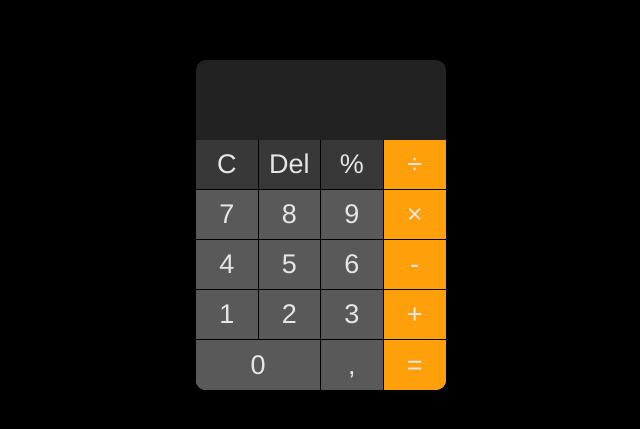
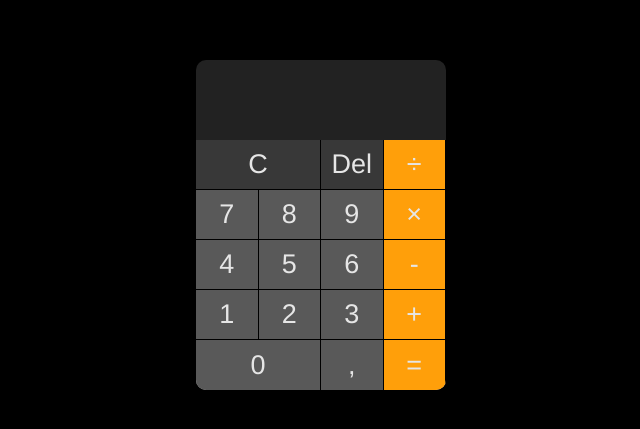
Before and after one commit to maxxie-whatsoever/Calculator, a React (Create React App) app in the folder calculator/: page / in a window 1280 px wide. Shown: the part 175-604 px from the top of the page, without its empty margins (319-959 px from the left). Built offline with nearby package versions, Linux system fonts and the light colour scheme.

Commit message:
active background

```diff
--- a/calculator/src/Buttons.jsx
+++ b/calculator/src/Buttons.jsx
@@ -5,28 +5,28 @@ class Buttons extends Component {
     render() {
         return (
             <div className='buttons'>
-                <button name='c'    onClick={e => this.props.onClick(e.target.name)}>                   C      </button>
-                <button name='del'  onClick={e => this.props.onClick(e.target.name)}>                   Del    </button>
-                <button name='%'    onClick={e => this.props.onClick(e.target.name)}>                   %      </button>
-                <button name='/'    onClick={e => this.props.onClick(e.target.name)}>                   ÷      </button>
-                <button name='7'    onClick={e => this.props.onClick(e.target.name)}>                   7      </button>
-                <button name='8'    onClick={e => this.props.onClick(e.target.name)}>                   8      </button>
-                <button name='9'    onClick={e => this.props.onClick(e.target.name)}>                   9      </button>
-                <button name='*'    onClick={e => this.props.onClick(e.target.name)}>                   ×      </button>
+                    <button name='c'    onClick={e => this.props.onClick(e.target.name)} className='zero'>   C      </button>
+                    <button name='del'  onClick={e => this.props.onClick(e.target.name)}>                    Del    </button>
+                    <button name='/'    onClick={e => this.props.onClick(e.target.name)} className='orange'> ÷      </button>
 
-                <button name='4'    onClick={e => this.props.onClick(e.target.name)}>                   4      </button>
-                <button name='5'    onClick={e => this.props.onClick(e.target.name)}>                   5      </button>
-                <button name='6'    onClick={e => this.props.onClick(e.target.name)}>                   6      </button>
-                <button name='-'    onClick={e => this.props.onClick(e.target.name)}>                   -      </button>
+                    <button name='7'    onClick={e => this.props.onClick(e.target.name)}>                    7      </button>
+                    <button name='8'    onClick={e => this.props.onClick(e.target.name)}>                    8      </button>
+                    <button name='9'    onClick={e => this.props.onClick(e.target.name)}>                    9      </button>
+                    <button name='*'    onClick={e => this.props.onClick(e.target.name)} className='orange'> ×      </button>
 
-                <button name='1'    onClick={e => this.props.onClick(e.target.name)}>                   1      </button>
-                <button name='2'    onClick={e => this.props.onClick(e.target.name)}>                   2      </button>
-                <button name='3'    onClick={e => this.props.onClick(e.target.name)}>                   3      </button>
-                <button name='+'    onClick={e => this.props.onClick(e.target.name)}>                   +      </button>
+                    <button name='4'    onClick={e => this.props.onClick(e.target.name)}>                    4      </button>
+                    <button name='5'    onClick={e => this.props.onClick(e.target.name)}>                    5      </button>
+                    <button name='6'    onClick={e => this.props.onClick(e.target.name)}>                    6      </button>
+                    <button name='-'    onClick={e => this.props.onClick(e.target.name)} className='orange'> -      </button>
 
-                <button name='0'    onClick={e => this.props.onClick(e.target.name)} className='zero'>  0      </button>
-                <button name='.'    onClick={e => this.props.onClick(e.target.name)}>                   ,      </button>
-                <button name='='    onClick={e => this.props.onClick(e.target.name)}>                   =      </button>
+                    <button name='1'    onClick={e => this.props.onClick(e.target.name)}>                    1      </button>
+                    <button name='2'    onClick={e => this.props.onClick(e.target.name)}>                    2      </button>
+                    <button name='3'    onClick={e => this.props.onClick(e.target.name)}>                    3      </button>
+                    <button name='+'    onClick={e => this.props.onClick(e.target.name)} className='orange'> +      </button>
+
+                    <button name='0'    onClick={e => this.props.onClick(e.target.name)} className='zero'>   0      </button>
+                    <button name='.'    onClick={e => this.props.onClick(e.target.name)}>                    ,      </button>
+                    <button name='='    onClick={e => this.props.onClick(e.target.name)} className='orange'> =      </button>
             </div>
         )
     }
--- a/calculator/src/styles/App.css
+++ b/calculator/src/styles/App.css
@@ -35,7 +35,7 @@
 }
 
 .buttons {
-  display: block;
+  width: 250px;
   background-color: #bbb;
 }
 
@@ -52,6 +52,10 @@ button {
   outline: none;
 }
 
+button:active{
+  background-color: rgb(157, 157, 157);
+}
+
 button:nth-last-child(-n+3) {
   border-bottom: none;
 }
@@ -60,9 +64,19 @@ button:nth-child(-n+3) {
   background-color: rgb(56, 56, 56);
 }
 
-button:nth-child(4n), button:last-child {
+button:nth-child(-n+3):active {
+  background-color: rgb(89, 89, 89);
+}
+/*button:nth-child(4n), button:last-child {*/
+/*  background-color: rgb(255, 159, 10);*/
+/*  border-right: none;*/
+/*}*/
+button.orange {
   background-color: rgb(255, 159, 10);
-  border-right: none;
+}
+
+button.orange:active {
+  background-color: rgb(193, 128, 46);
 }
 
 .zero {
```
Also changed, not shown: 1 other file (tests, documents, lock files or other folders).
